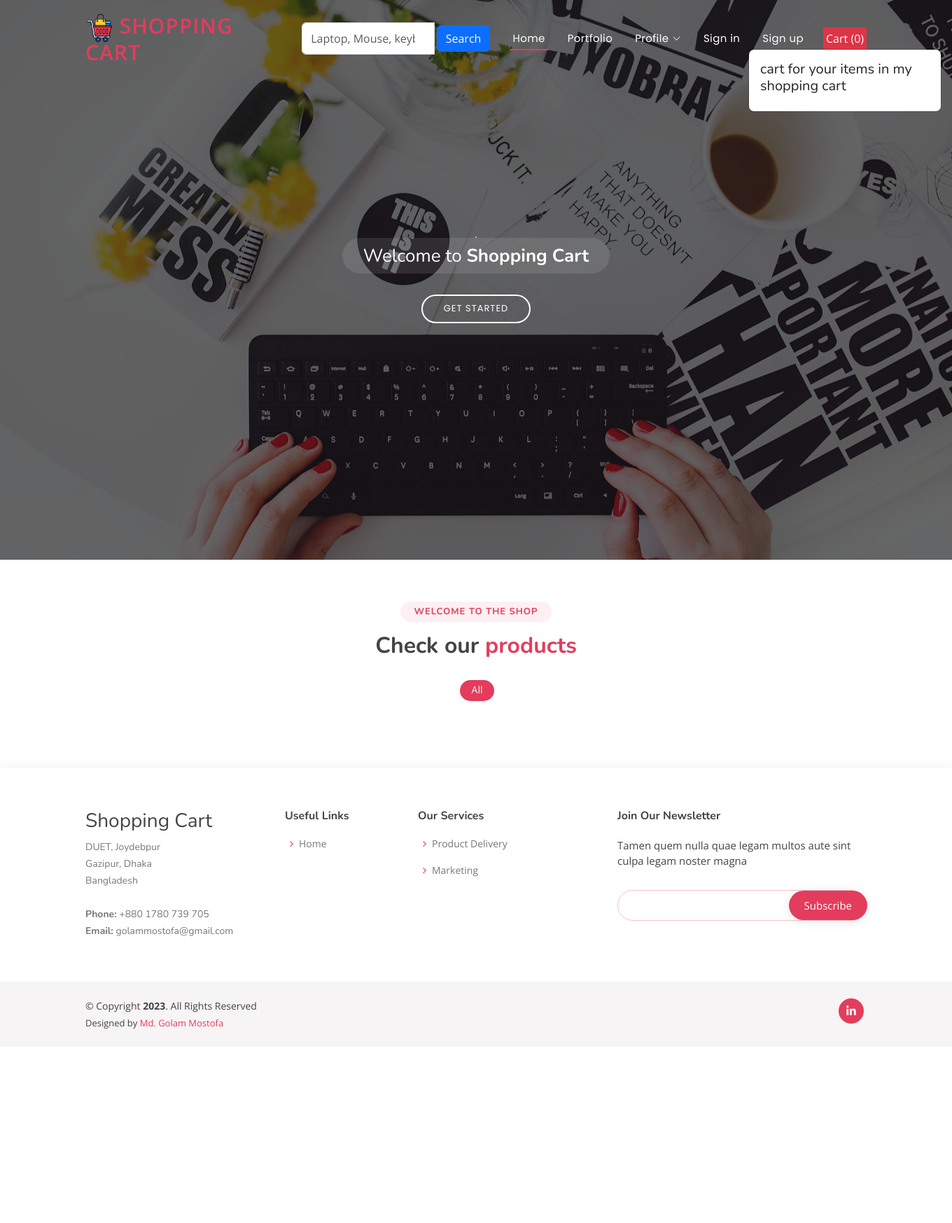
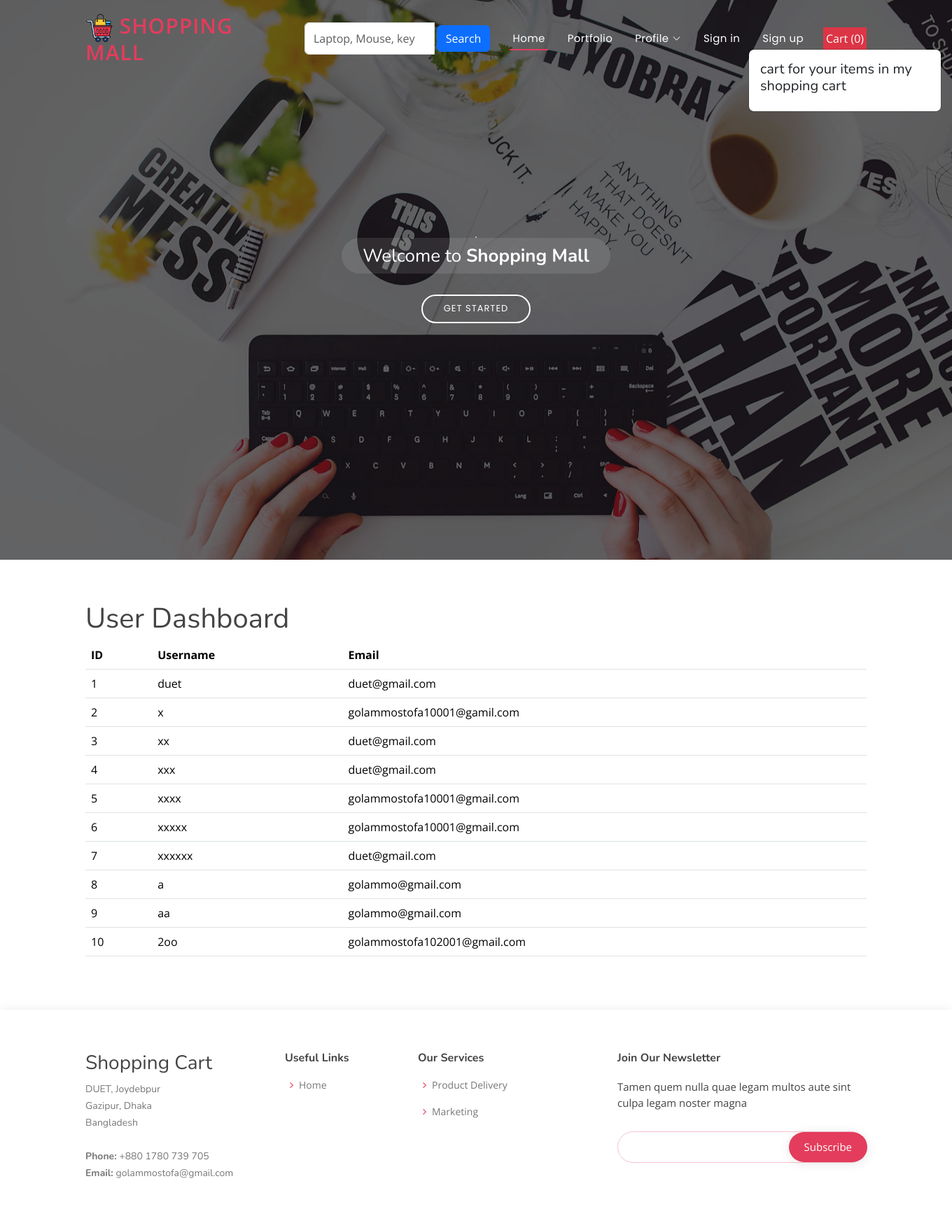
Before and after one commit to shuvo881/Task-of-Dongsub-Developer, a Django app: page /dashboard/ in a window 1360 px wide. Shown: the top 1748 px of the page at 70% size. Before the commit the page ends 1471 px from the top, so only its background shows below. Run offline with Django 4.2, Linux system fonts and the light colour scheme; data comes from the database, SQL or seed files in the repository; some libraries are stand-ins or nearby versions.

Commit message:
update dashboard

```diff
--- a/Ecommerce/Ecommerce/settings.py
+++ b/Ecommerce/Ecommerce/settings.py
@@ -155,9 +155,11 @@ USE_TZ = True
 # Static files (CSS, JavaScript, Images)
 # https://docs.djangoproject.com/en/4.2/howto/static-files/
 
-STATIC_URL = '/static/'
+STATIC_URL = 'static/'
+STATICFILES_DIR = [os.path.join(BASE_DIR, STATIC_URL)]
 STATIC_ROOT = os.path.join(BASE_DIR, 'staticfiles')
-STATICFILES_DIR = [os.path.join(BASE_DIR, STATIC_URL)]
+
+
 
 
 MEDIA_URL = 'media/'
--- a/Ecommerce/templates/base.html
+++ b/Ecommerce/templates/base.html
@@ -13,7 +13,7 @@
 
   <!-- Favicons -->
 
-  <link href="{% static 'img/icon.png' %}" rel="icon">
+  <link href="{% static '/img/icon.png' %}" rel="icon">
   <link href="{% static 'assets/img/apple-touch-icon.png' %}" rel="apple-touch-icon">
 
   <!-- Google Fonts -->
@@ -45,7 +45,7 @@
   <header id="header" class="fixed-top ">
     <div class="container d-flex align-items-center justify-content-between">
       <!-- Uncomment below if you prefer to use an image logo -->
-      <a href="/" class="logo"><img src="{% static 'img/icon.png' %}" alt="" class="img-fluid"> Shopping Cart</a>
+      <a href="#" class="logo"><img src="{% static 'img/icon.png' %}" alt="" class="img-fluid"> Shopping Mall</a>
 
       <nav id="navbar" class="navbar">
         <ul>
--- a/Ecommerce/templates/index.html
+++ b/Ecommerce/templates/index.html
@@ -4,7 +4,7 @@
 {% block title %} Home {% endblock %}
 
 {% block welcome %}
-  <h3>Welcome to <strong>Shopping Cart</strong></h3>
+  <h3>Welcome to <strong>Shopping Mall</strong></h3>
   <a href="#portfolio" class="btn-get-started scrollto">Get Started</a>
 <!--
 <h1>We're Creative Agency</h1>
@@ -18,46 +18,25 @@
     <!-- ======= Portfolio Section ======= -->
     <section id="portfolio" class="portfolio">
       <div class="container">
-
-        <div class="section-title">
-          <h2>Welcome to The Shop</h2>
-          <h3>Check our <span>products</span></h3>
-        </div>
-
-        <div class="row">
-          <div class="col-lg-12 d-flex justify-content-center">
-            <ul id="portfolio-flters">
-              <li data-filter="*" class="filter-active">All</li>
-              {% for category in categories %}
-                <li data-filter=".filter-{{category.name}}">{{category.name}} - {{category.items.count}}</li>
-              {% endfor %}
-            </ul>
-          </div>
-        </div>
-
-        <div class="row portfolio-container">
-          {% for item in items %}
-            <div class="col-lg-4 col-md-6 portfolio-item filter-{{item.category}}">
-              <a href="{% url 'details' item.id %}">
-                <img src="{{item.image.url}}" class="img-fluid" alt="">
-              </a>
-              <div class="portfolio-info">
-                <h4 id="namepr{{item.id}}">{{item.name}}</h4>
-                <p id="pricepr{{item.id}}">Price: {{item.price}} (BDT)</p>
-                <span id="divpr{{item.id}}" class="divpr">
-                  <button id="pr{{item.id}}" class="btn btn-primary cart btn-sm mt-0">
-                    Add To Cart <i class="fa-solid fa-cart-shopping"></i>
-                  </button>
-                </span>
-                <a href="{{item.image.url}}" data-gallery="portfolioGallery" class="portfolio-lightbox preview-link" title="{{item.name}}"><i class="bx bx-plus"></i></a>
-                <a href="{% url 'details' item.id %}" class="details-link" title="More Details"><i class="bx bx-link"></i></a>
-              </div>
-            </div>
-          {% endfor %}
-
-
-
-        </div>
+        <h1>User Dashboard</h1>
+          <table class="table">
+              <thead>
+                  <tr>
+                      <th scope="col">ID</th>
+                      <th scope="col">Username</th>
+                      <th scope="col">Email</th>
+                  </tr>
+              </thead>
+              <tbody>
+                  {% for usr in users %}
+                      <tr>
+                          <td>{{ usr.id }}</td>
+                          <td>{{ usr.username }}</td>
+                          <td>{{ usr.email }}</td>
+                      </tr>
+                  {% endfor %}
+              </tbody>
+          </table>
 
       </div>
     </section><!-- End Portfolio Section -->
```
Also changed, not shown: Ecommerce/templates/dashboard.html (deleted, +0 -30 lines).
